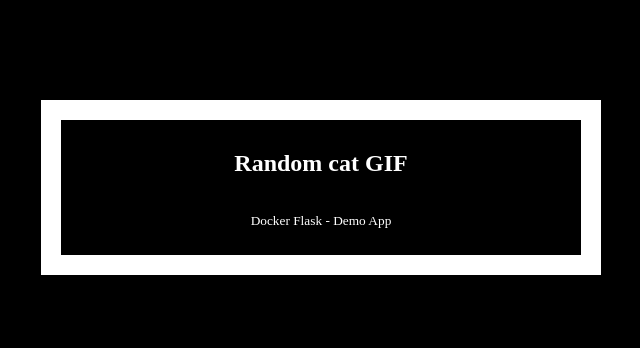
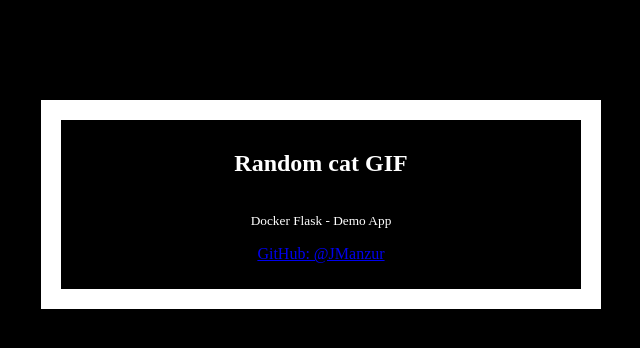
Before and after one commit to JManzur/ecs-deploy, a Flask app: template docker-demo/templates/index.html in a window 1280 px wide. Shown: the top 348 px of the page, without its empty margins (319-959 px from the left). Run offline with Flask 2, Linux system fonts and the light colour scheme; the template is opened without the code that fills it, so the values that code supplies are empty.

Commit message:
Index Edit

```diff
--- a/docker-demo/templates/index.html
+++ b/docker-demo/templates/index.html
@@ -22,6 +22,7 @@
       <h2>Random cat GIF</h2>
       <img src="{{url}}" />
       <p><small>Docker Flask - Demo App</small></p>
+      <p><a href="https://github.com/JManzur/flask-demo">GitHub: @JManzur</a></p>
     </div>
   </body>
 </html>
```
